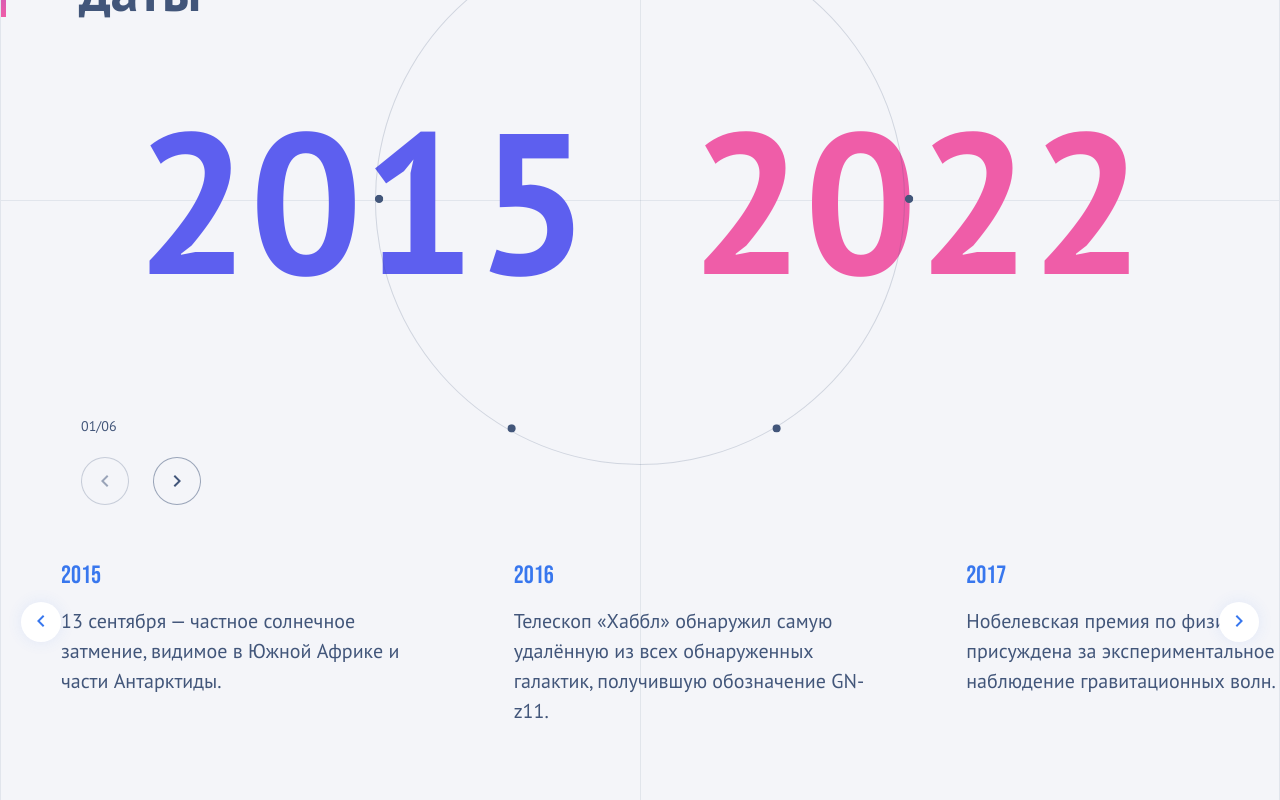
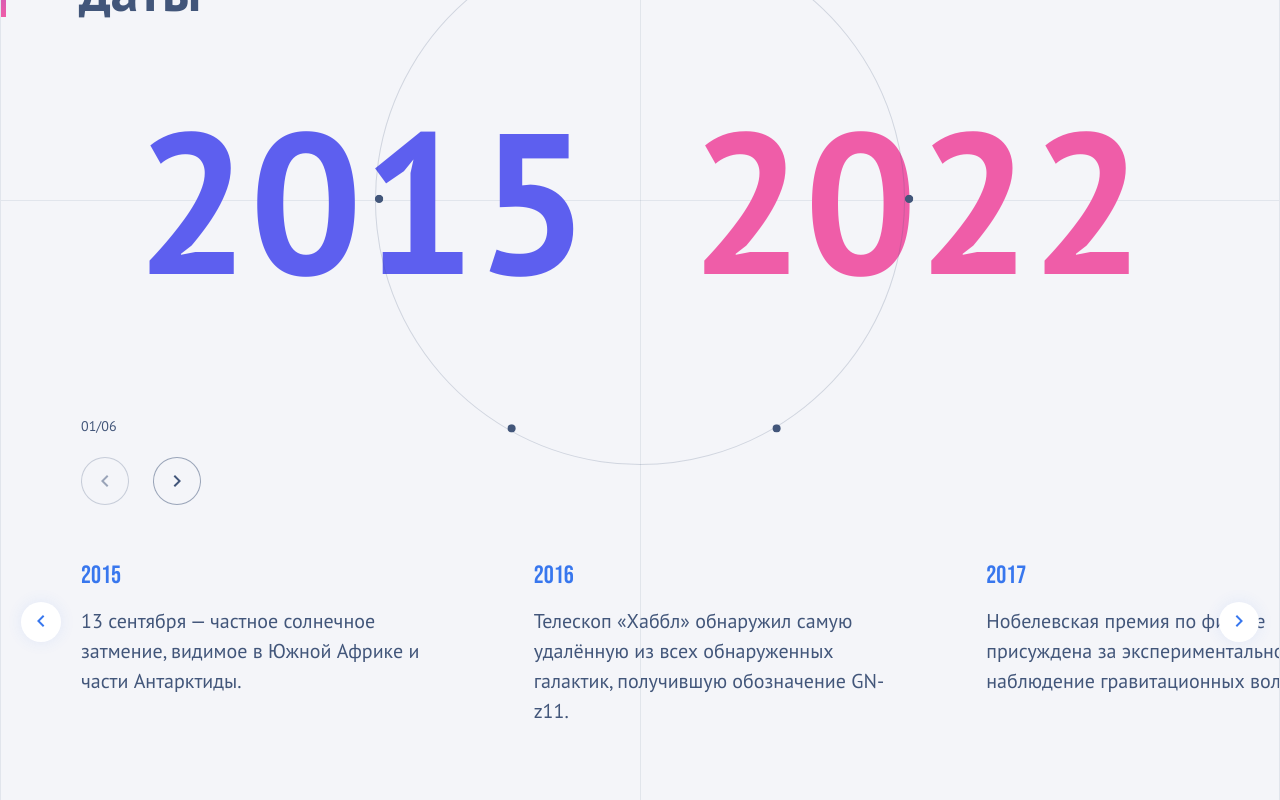
Before and after one commit to alexdfrontend/only-test, a React (Create React App) app: page / in a window 1280 px wide. Shown: the part 280-1080 px from the top of the page. Built offline with nearby package versions, Linux system fonts and the light colour scheme.

Commit message:
Fix padding

```diff
--- a/src/components/Dates/Dates.tsx
+++ b/src/components/Dates/Dates.tsx
@@ -190,8 +190,8 @@ const Dates: React.FC<Props> = ({ timePoints }) => {
                             1024: {
                                 slidesPerView: 3,
                                 spaceBetween: 80,
-                                slidesOffsetBefore: 60,
-                                slidesOffsetAfter: 60,
+                                slidesOffsetBefore: 80,
+                                slidesOffsetAfter: 80,
                             },
                         }}
                     >
```
